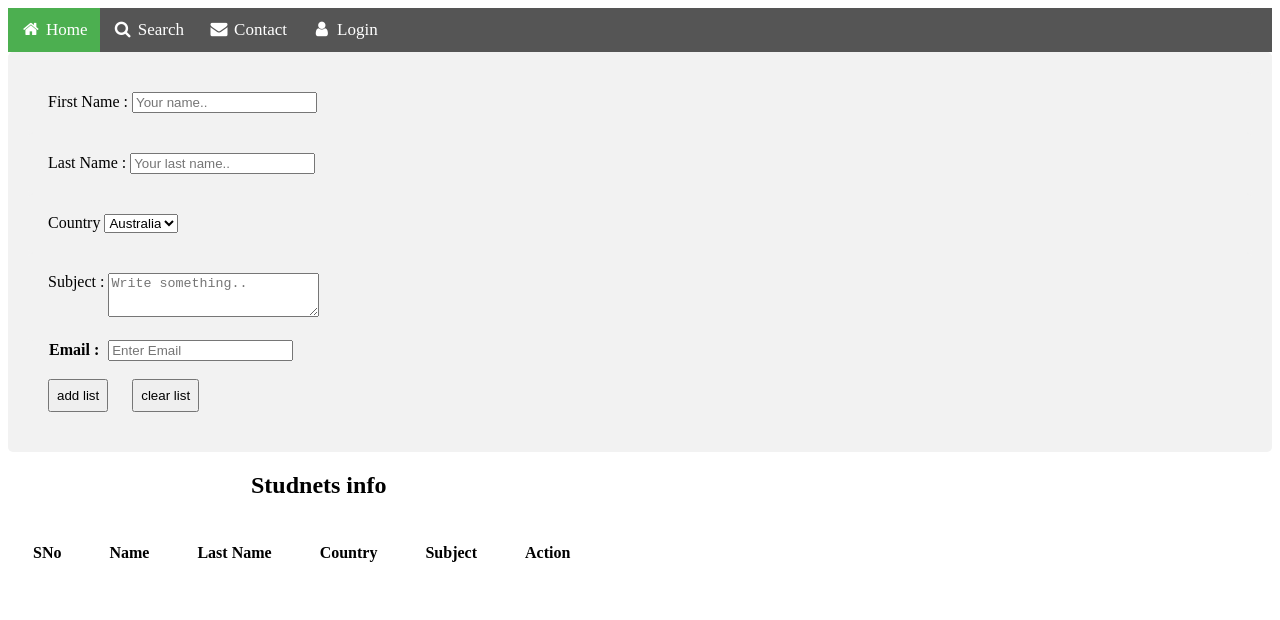
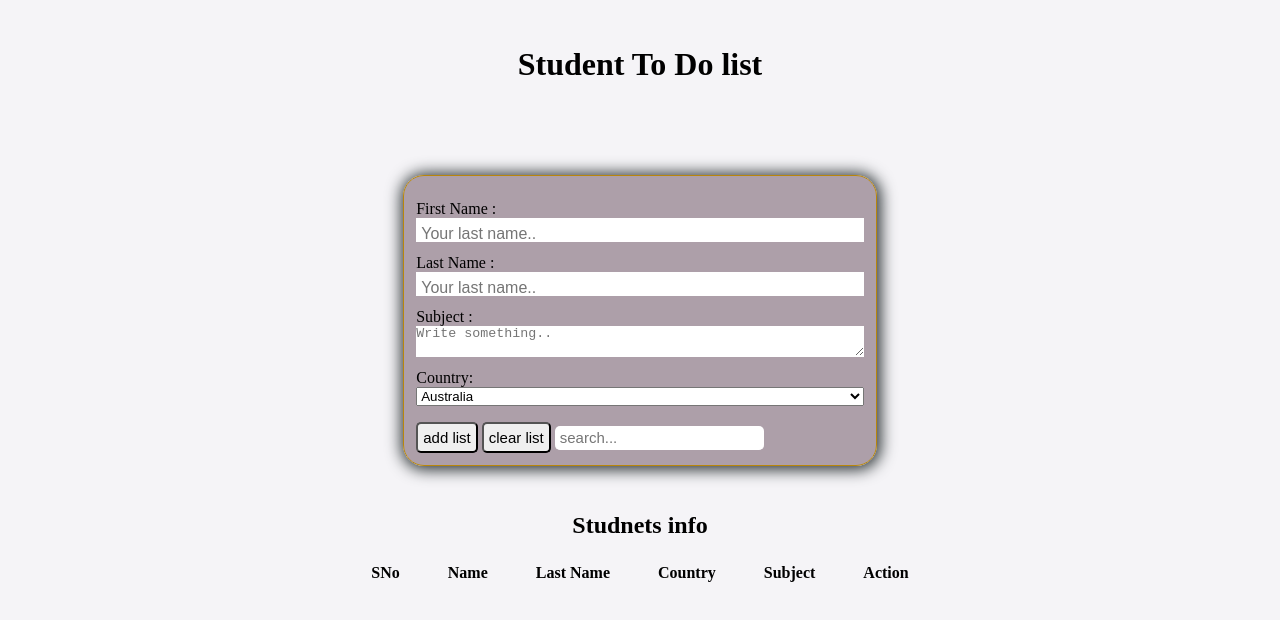
Before and after one commit to siddhesh-Mhatre/Student_entry_List.github.io, a plain HTML site: page index.html in a window 1280 px wide. Drawn offline with Linux system fonts and the light colour scheme.

Commit message:
Update index.html
.

```diff
--- a/index.html
+++ b/index.html
@@ -2,128 +2,115 @@
 <html>
 	<head>
 		<title></title>
-</head>
-<link rel="stylesheet" href="https://cdnjs.cloudflare.com/ajax/libs/font-awesome/4.7.0/css/font-awesome.min.css">
-<style type="text/css">
+		<style type="text/css" media="screen">
+			*{
+				margin: 0;
+				padding: 0;
+				box-sizing: border-box;
+			}
+		body{
 
-	/* Style the navigation bar */
-.navbar {
-  width: 100%;
-  background-color: #555;
-  overflow: auto;
+		background: #c9bfd42b;
+		}
+		input{
+		border: none;
+		border-bottom: 1px solid #fff;
+		/* background: transparent; */
+		outline: none;
+		height: 24px;
+		color: black;
+		text-decoration: none;
+		font-size: 16px;
+		padding-left: 5px;
+		padding-top: 8px;
 		}
 
-/* Navbar links */
-.navbar a {
-  float: left;
-  text-align: center;
-  padding: 12px;
-  color: white;
-  text-decoration: none;
-  font-size: 17px;
-  position: sticky;
+			.inner-div{
+		width: 37%;
+		display: grid;
+		padding: 12px 12px;
+		/* margin-top: -8%; */
+		background-color: #69505f82;
+		box-shadow: 1px 1px 15px 3px #2d3436;
+		/* border-radius: 14px; */
+		border: 1px solid darkgoldenrod;
+		border-radius: 21px;
 			}
+			.main-div{
+		display: grid;
+		place-items: center;
+		width: 100vw;
+		min-height: 64vh;
+			}
+			.px{
+				padding-top: 12px;
+				outline: none;
+			}
+			.mr{
+				margin-top: 1rem;
+			}
+			#subject{
 
-/* Navbar links on mouse-over */
-.navbar a:hover {
-  background-color: #000;
+		outline: none;
+		border-bottom: 4px white;
+		border: navajowhite;
+		border-bottom: 1px solid #fff;
 			}
+			#country{
+				outline: none;
+			}
+		.btn{
 
-/* Current/active navbar link */
-.active {
-  background-color: #4CAF50;
+		padding: 5px;
+		font-size: 15px;
+		border-radius: 5px;
 		}
-.container{
-  border-radius: 5px;
-  background-color: #f2f2f2;
-  padding: 20px;
-
-}
-#subject {
-      margin: 0px;
-    height: 38px;
-    width: 205px;
-}
-/* Add responsiveness - will automatically display the navbar vertically instead of horizontally on screens less than 500 pixels */
-@media screen and (max-width: 500px) {
-  .navbar a {
-    float: none;
-    display: block;
-  }
-}
-
-#submit{
-	background-color: #4CAF50;
-    margin: 24px;
-    padding: 9px;
-}
-/*#items{
-	background-color: ;
-}*/
-
-#add{
-	padding: 7px;
-    margin: 20px
-}
-.container button:hover {
-	    background-color: #555;
+		.btn:hover{
+		background: #ecb5d682;
 		}
 
 		#h{
 		padding: 23px;
 		}
+		h2{
+		text-align: center;
+		}
+		#myTable{
+		margin: auto;
+		}
 		</style>
+	</head>
 	<body>
+		<div class="main-div">
+			<h1>Student To Do list</h1>
+			<div class="inner-div">
+				<label for="lname" class="px">First Name :	</label>
+				<input type="text" id="name" name="lastname" placeholder="Your last name..">
+				<label for="lname" class="px">Last Name :	</label>
+				<input type="text" id="lname" name="lastname" placeholder="Your last name..">
 
-<div class="navbar">
-  <a class="active" href="#"><i class="fa fa-fw fa-home"></i> Home</a>
-  <a href="#"><i class="fa fa-fw fa-search"></i> Search</a>
-  <a href="#"><i class="fa fa-fw fa-envelope"></i> Contact</a>
-  <a href="#"><i class="fa fa-fw fa-user"></i> Login</a>
-</div>
-
-<div class="container">
-
-	<div class=" container my-4">
-   <label for="fname">First Name :	</label>
-    <input type="text" id="Name" name="firstname" placeholder="Your name..">
-</div>
-
-<div class=" container mx-3" >
-   <label for="lname">Last Name :	</label>
-    <input type="text" id="lname" name="lastname" placeholder="Your last name..">
-</div>
-
-<div class="container">
-    <label for="country">Country</label>
+				<label for="subject" style=" vertical-align: top" class="px">Subject :	</label>
+				<textarea id="subject" name="subject" placeholder="Write something.."></textarea>
+				<label for="country" class="px">Country:</label>
 				<select id="country" name="country">
 					<option value="australia">Australia</option>
 					<option value="canada">Canada</option>
 					<option value="usa">USA</option>
 					<option value="usa">IND</option>
-      <option value="usa">Uk</option>
+					<option value="usa">PAK</option>
 				</select>
+				<div>
+					<button id="add" class="mr btn">add list</button>
+					<button id="clear" onclick="clearStorage()" class="mr btn">clear list</button>
+					 <input type="text" name="" id="myInput" placeholder="search..." onkeyup="searchFun()" class="btn">
 				</div>
-
+			</div>
+		</div>
+		<!-- student info -->
 		<div class="container">
-	    <label for="subject" style=" vertical-align: top">Subject :	</label>
-    <textarea id="subject" name="subject" placeholder="Write something.."></textarea>
-</div>
-<div>
-  <label for="email" style="margin: 21px;"><b>Email :	</b></label>
-    <input type="text" placeholder="Enter Email" name="email" id="email" required style="margin: -16px">
-</div>
-
-<button id="add">add list</button>
-<button id="clear" onclick="clearStorage()" style="padding: 7px">clear list</button>
-
-
-
-</div>
-
 			<div id="items">
-	<h2 style="margin-left:243px">Studnets info</h2>
-	<table>
+				<h2>Studnets info</h2>
+				<table id="myTable">
 					<thead>
 						<tr>
 							<th scope="col" id="h">SNo</th>
@@ -144,24 +131,18 @@
 							<td><button class="btn btn-sm btn-primary">Delete</button></td>
 						</tr>
 					</tbody>
-
 				</table>
-
 			</div>
-
-<script>
-
-add= document.getElementById("add");
+		</div>
+		<script type="text/javascript">
+			add=document.getElementById("add");
 			add.addEventListener("click",getAndUpdate);
 			update();
-
-
-function getAndUpdate(){   ///step1 get the items and store in localStorage
-	console.log("clickjed");
-	Nm=document.getElementById('Name').value;
-	Lm=document.getElementById('lname').value;
-	Con=document.getElementById('country').value;
-	Sub=document.getElementById('subject').value;
+			function getAndUpdate () {
+				Nm=document.getElementById("name").value;
+				Lm=document.getElementById("lname").value;
+				Con=document.getElementById("country").value;
+				Sub=document.getElementById("subject").value;
 		if(localStorage.getItem('itemJson')==null){
 		itemJsonArray=[];
 		itemJsonArray.push([Nm,Lm,Con,Sub]);
@@ -169,60 +150,76 @@ function getAndUpdate(){   ///step1 get the items and store in localStorage
 		}
 		else{
 		itemJsonArrayStr=localStorage.getItem('itemJson')
-     	itemJsonArray =JSON.parse(itemJsonArrayStr);
+		itemJsonArray=JSON.parse(itemJsonArrayStr);
 		itemJsonArray.push([Nm,Lm,Con,Sub]);
-		localStorage.setItem('itemJson',JSON.stringify(itemJsonArray));
+		localStorage.setItem('itemJson', JSON.stringify(itemJsonArray));
 		}
 		update();
 		}
-
-function update(){   //step2 populate the element
-   if(localStorage.getItem('itemJson')==null){
+		function update()
+		{
+		if(localStorage.getItem('itemJson')==null)
+		{
 		itemJsonArray=[];
-   	localStorage.setItem('itemJson',JSON.stringify(itemJsonArray)); ///
+		localStorage.setItem('itemJson',JSON.stringify(itemJsonArray));
 		}
-   else{
+		else {
 		itemJsonArrayStr=localStorage.getItem('itemJson')  //get the item
 		itemJsonArray =JSON.parse(itemJsonArrayStr);
 		}
 		tabelBody=document.getElementById("tabelBody")
-   let str= "";
+		let str="";
 		itemJsonArray.forEach((element,index)=>{
-   str +=`
-  		<tr>
+		str +=`<tr>
 							<th scope="row">${index+1}</th>
 							<td>${element[0]}</td>
 							<td>${element[1]}</td>
 							<td>${element[2]}</td>
 							<td>${element[3]}</td>
 							<td><button class="btn btn-sm btn-primary" onclick="deleted(${index})">Delete</button></td>
-	  </tr>
-
-   `
+					</tr>`
 		});
 		tabelBody.innerHTML=str;
 		}
-
-
-
-function deleted(itemIndex){   //pass index for deleting
-	console.log("Delete",itemIndex)
-	itemJsonArrayStr=localStorage.getItem('itemJson')  //get the item
-	itemJsonArray =JSON.parse(itemJsonArrayStr);        // Convert in String for deleting
-
-   itemJsonArray.splice(itemIndex,1)
-   localStorage.setItem('itemJson',JSON.stringify(itemJsonArray))  // save after deleting the items in localstorage as array
-	update();// update the list after doing deletion
+		function deleted(itemIndex){
+		console.log("Delete",itemIndex);
+		itemJsonArrayStr=localStorage.getItem('itemJson');
+		itemJsonArray=JSON.parse(itemJsonArrayStr);
+		itemJsonArray.splice(itemIndex,1);
+		localStorage.setItem('itemJson',JSON.stringify(itemJsonArray));
+		update();
 		}
-
 		function clearStorage(){
-	if(confirm("DO YOU WANT TO CLEAR STUDENTS LIST ?")){
-		console.log("clearing")
+		if(confirm("Do you want to clear student list?"))
+		{
 		localStorage.clear();
 		update();
 		}
 		}
 
+		const searchFun =()=>{
+let filter=document.getElementById('myInput').value.toUpperCase();
+let myTable =document.getElementById('myTable');
+let tr=myTable.getElementsByTagName('tr');
+
+for(var i=0;i<tr.length;i++){
+  let td=tr[i].getElementsByTagName('td')[0];
+
+  if(td){
+  	let textvalue =td.textContent || td.innerHTML;
+
+   if(textvalue.toUpperCase().indexOf(filter)>-1){
+   	 tr[i].style.display="";
+   }
+   else{
+   	tr[i].style.display="none";
+   }
+
+  }
+}
+
+
+}
 		</script>
 	</body>
 </html>
```
Lines whose indentation alone changed are shown as unchanged.
